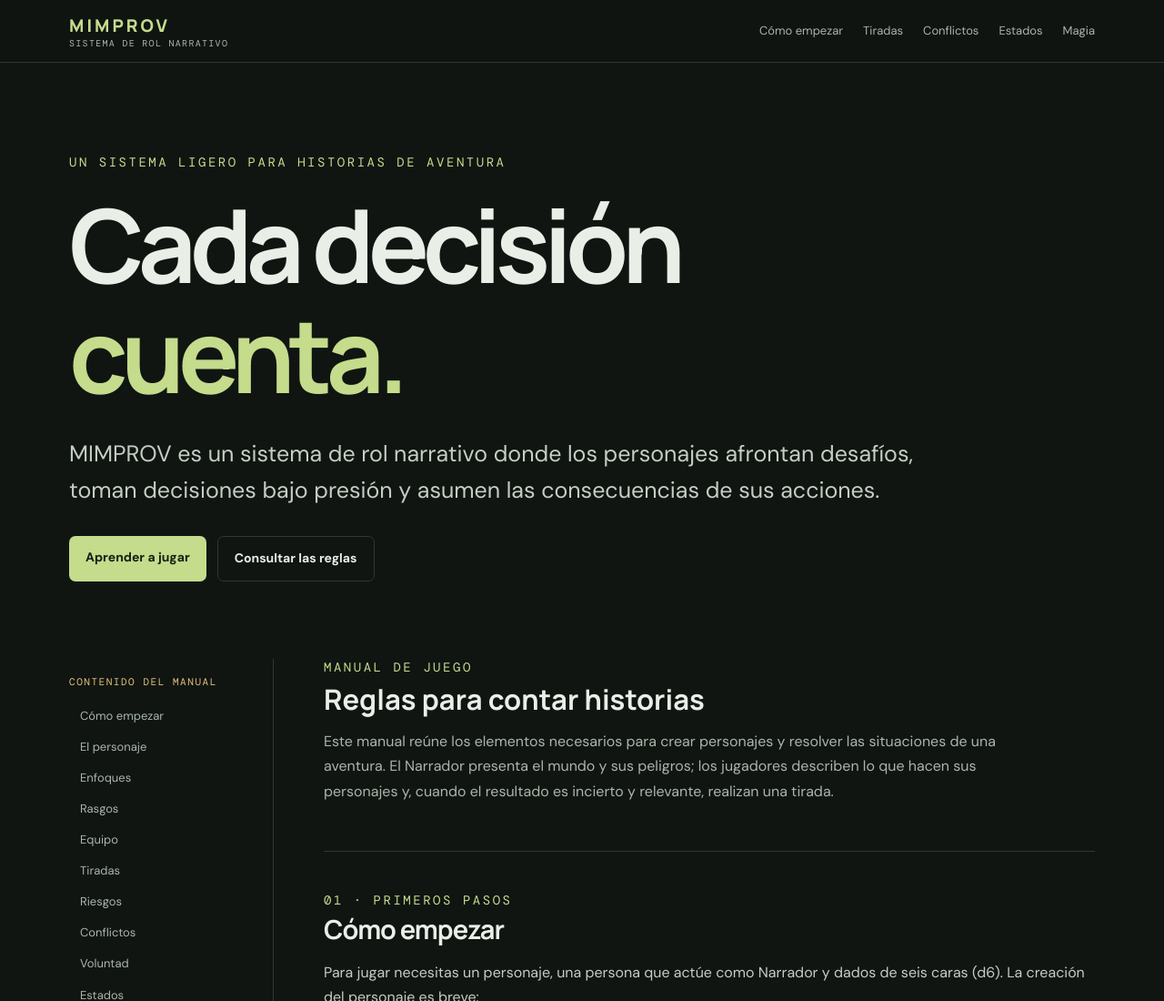
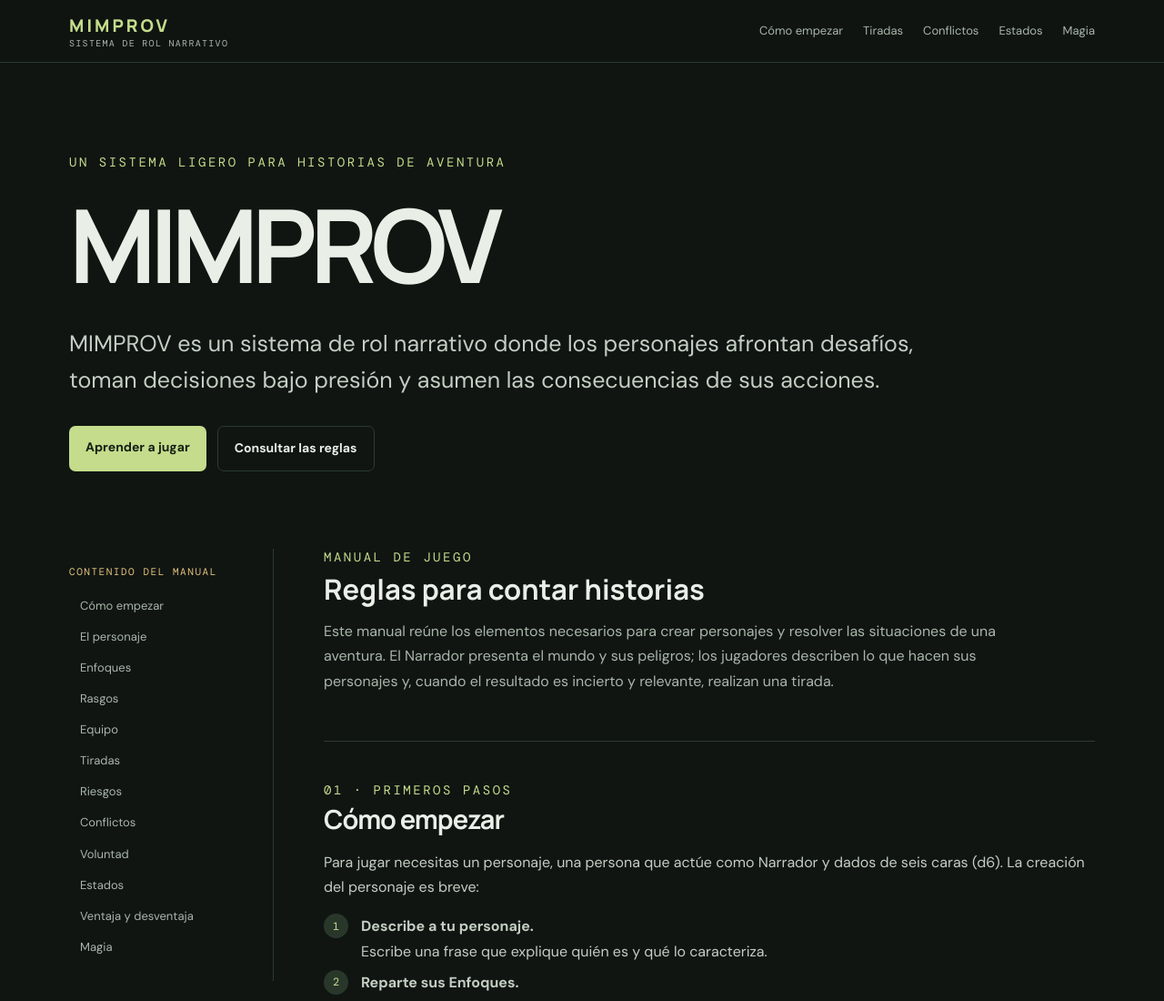
Before and after one commit to heunithen/MIMPROV, a plain HTML site: page index.html in a window 1280 px wide. Shown: the top 1100 px of the page at 91% size. Drawn offline with nearby package versions, Linux system fonts and the light colour scheme.

Commit message:
Cambiar el título principal a MIMPROV

```diff
--- a/index.html
+++ b/index.html
@@ -14,7 +14,7 @@
 </head>
 <body>
 <header class="topbar"><nav class="nav"><a class="brand" href="#inicio">MIMPROV<small>SISTEMA DE ROL NARRATIVO</small></a><button class="menu" id="menuBtn" aria-label="Abrir menú">Menú</button><div class="navlinks" id="navlinks"><a href="#empezar">Cómo empezar</a><a href="#tiradas">Tiradas</a><a href="#conflictos">Conflictos</a><a href="#estados">Estados</a><a href="#magia">Magia</a></div></nav></header>
-<section class="hero" id="inicio"><div><div class="eyebrow">Un sistema ligero para historias de aventura</div><h1>Cada decisión<br><span>cuenta.</span></h1><p class="lead">MIMPROV es un sistema de rol narrativo donde los personajes afrontan desafíos, toman decisiones bajo presión y asumen las consecuencias de sus acciones.</p><div class="hero-actions"><a class="btn primary" href="#empezar">Aprender a jugar</a><a class="btn secondary" href="#reglas">Consultar las reglas</a></div></div></section>
+<section class="hero" id="inicio"><div><div class="eyebrow">Un sistema ligero para historias de aventura</div><h1>MIMPROV</h1><p class="lead">MIMPROV es un sistema de rol narrativo donde los personajes afrontan desafíos, toman decisiones bajo presión y asumen las consecuencias de sus acciones.</p><div class="hero-actions"><a class="btn primary" href="#empezar">Aprender a jugar</a><a class="btn secondary" href="#reglas">Consultar las reglas</a></div></div></section>
 <div class="layout"><aside class="sidebar"><strong>CONTENIDO DEL MANUAL</strong><a href="#empezar">Cómo empezar</a><a href="#personaje">El personaje</a><a href="#enfoques">Enfoques</a><a href="#rasgos">Rasgos</a><a href="#equipo">Equipo</a><a href="#tiradas">Tiradas</a><a href="#riesgos">Riesgos</a><a href="#conflictos">Conflictos</a><a href="#voluntad">Voluntad</a><a href="#estados">Estados</a><a href="#ventaja">Ventaja y desventaja</a><a href="#magia">Magia</a></aside>
 <main>
 <section class="intro" id="reglas"><div class="kicker">Manual de juego</div><h2>Reglas para contar historias</h2><p>Este manual reúne los elementos necesarios para crear personajes y resolver las situaciones de una aventura. El Narrador presenta el mundo y sus peligros; los jugadores describen lo que hacen sus personajes y, cuando el resultado es incierto y relevante, realizan una tirada.</p></section>
```
